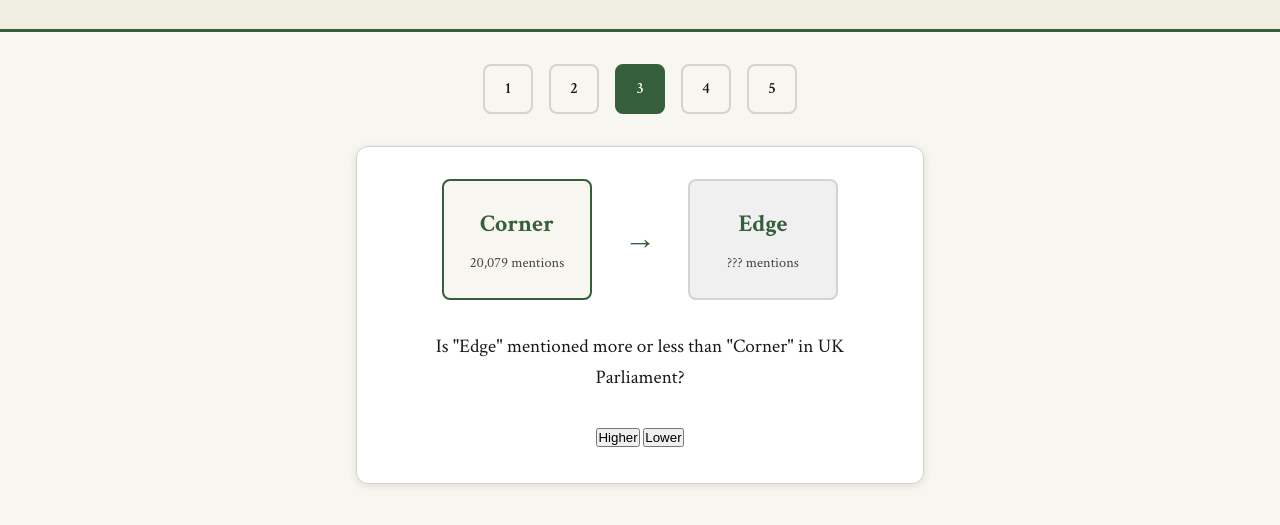
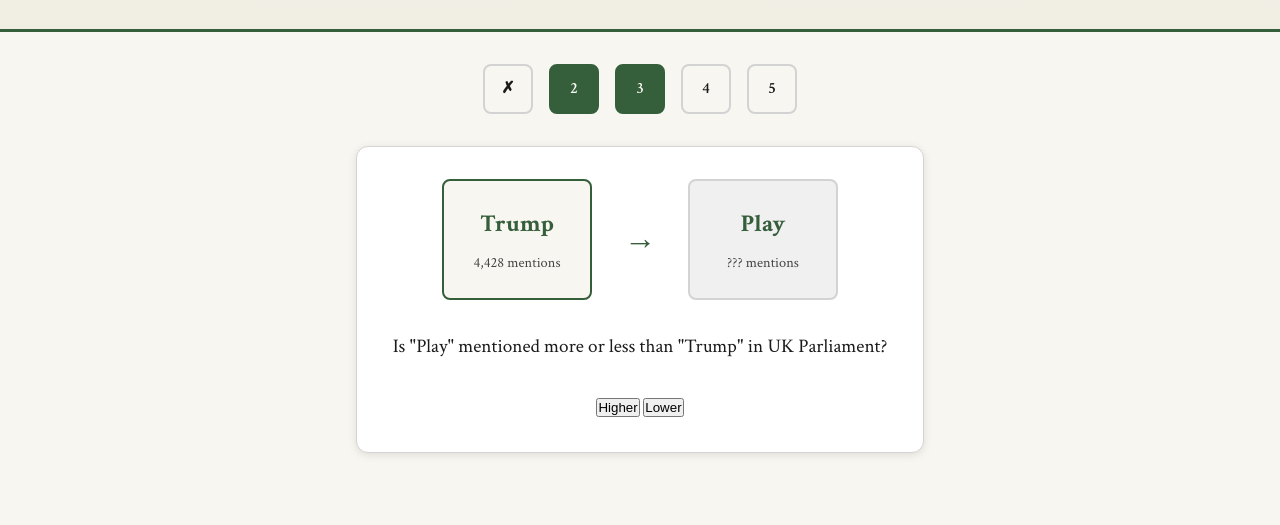
Before and after one commit to Tom-Ascott/hansbard-game, a plain HTML site: page index.html in a window 1280 px wide. Both pictures are taken after a click on the button "Higher". Shown: the part 159-684 px from the top of the page. Drawn offline with Linux system fonts and the light colour scheme.

Commit message:
Add basic JavaScript functionality with button click handlers and 1-second feedback delay

```diff
--- a/index.html
+++ b/index.html
@@ -27,19 +27,19 @@
         <!-- Word Display Chain -->
         <div class="word-chain">
           <div class="word-card">
-            <div class="word-text">Corner</div>
-            <div class="word-count">20,079 mentions</div>
+            <div class="word-text">Suit</div>
+            <div class="word-count">23,606 mentions</div>
           </div>
           <div class="arrow">→</div>
           <div class="word-card unknown">
-            <div class="word-text">Edge</div>
+            <div class="word-text">Trump</div>
             <div class="word-count">??? mentions</div>
           </div>
         </div>
 
         <!-- Question -->
         <div class="question">
-          Is "Edge" mentioned more or less than "Corner" in UK Parliament?
+          Is "Trump" mentioned more or less than "Suit" in UK Parliament?
         </div>
 
         <!-- Choice Buttons -->
--- a/script.js
+++ b/script.js
@@ -1,7 +1,51 @@
 /* =================================
-   HANSBARD GAME - BASIC FUNCTIONALITY
-   Parliamentary word game JavaScript
+   HANSBARD GAME - COMPLETE JAVASCRIPT
+   Parliamentary word game functionality
    ================================= */
+
+/* =================================
+   GAME DATA - CABINET RESHUFFLE THEME
+   Strategic word order for exciting gameplay
+   ================================= */
+
+const cabinetReshuffleTheme = {
+  title: "Cabinet Reshuffle",
+  explanation:
+    "Today's theme connects government cabinet reshuffles with card games! Each word works for both political reorganization and dealing cards.",
+  // Strategic progression: Lower, Higher, Higher, Lower, Higher
+  rounds: [
+    {
+      known: { word: "Suit", count: 23606 },
+      unknown: { word: "Trump", count: 4428 },
+      answer: "lower",
+    },
+    {
+      known: { word: "Trump", count: 4428 },
+      unknown: { word: "Play", count: 143363 },
+      answer: "higher",
+    },
+    {
+      known: { word: "Play", count: 143363 },
+      unknown: { word: "Deal", count: 742672 },
+      answer: "higher",
+    },
+    {
+      known: { word: "Deal", count: 742672 },
+      unknown: { word: "Cut", count: 161421 },
+      answer: "lower",
+    },
+    {
+      known: { word: "Cut", count: 161421 },
+      unknown: { word: "Hand", count: 237551 },
+      answer: "higher",
+    },
+  ],
+};
+
+// Game state tracking
+let currentRound = 0;
+let score = 0;
+let gameComplete = false;
 
 // Wait for page to load before adding event listeners
 document.addEventListener("DOMContentLoaded", function () {
@@ -13,7 +57,6 @@ document.addEventListener("DOMContentLoaded", function () {
 
   /* =================================
        BUTTON CLICK HANDLERS
-       Basic functionality to test interaction
        ================================= */
 
   // Higher button click handler
@@ -29,24 +72,111 @@ document.addEventListener("DOMContentLoaded", function () {
   });
 
   /* =================================
-       GUESS HANDLING FUNCTION
-       Process player's choice and show feedback
+       COMPLETE GAME LOGIC
        ================================= */
   function handleGuess(choice) {
-    // For now, just show an alert with the choice
-    // Later we'll replace this with real game logic
-    alert(
-      `You chose: ${choice.toUpperCase()}\n\nThis is just a test - real game logic coming next!`
-    );
+    // Get current round data
+    const currentRoundData = cabinetReshuffleTheme.rounds[currentRound];
+    const correctAnswer = currentRoundData.answer;
+    const isCorrect = choice === correctAnswer;
 
-    // Disable buttons after choice (temporary)
+    // Update score if correct
+    if (isCorrect) {
+      score++;
+    }
+
+    // Show the result
+    showResult(currentRoundData, choice, isCorrect);
+
+    // Update progress tracker
+    updateProgressTracker(isCorrect);
+
+    // Disable buttons during result display
     higherBtn.disabled = true;
     lowerBtn.disabled = true;
 
-    // Re-enable after 2 seconds for testing
+    // Move to next round after delay
     setTimeout(function () {
-      higherBtn.disabled = false;
-      lowerBtn.disabled = false;
-    }, 2000);
+      currentRound++;
+
+      if (currentRound >= cabinetReshuffleTheme.rounds.length) {
+        // Game complete!
+        showGameComplete();
+      } else {
+        // Next round
+        updateGameDisplay();
+        higherBtn.disabled = false;
+        lowerBtn.disabled = false;
+      }
+    }, 2500);
+  }
+
+  /* =================================
+       DISPLAY UPDATE FUNCTIONS
+       ================================= */
+  function updateGameDisplay() {
+    const roundData = cabinetReshuffleTheme.rounds[currentRound];
+
+    // Update word cards
+    document.querySelector(".word-card:first-child .word-text").textContent =
+      roundData.known.word;
+    document.querySelector(".word-card:first-child .word-count").textContent =
+      formatCount(roundData.known.count) + " mentions";
+    document.querySelector(".word-card.unknown .word-text").textContent =
+      roundData.unknown.word;
+    document.querySelector(".word-card.unknown .word-count").textContent =
+      "??? mentions";
+
+    // Update question
+    document.querySelector(
+      ".question"
+    ).textContent = `Is "${roundData.unknown.word}" mentioned more or less than "${roundData.known.word}" in UK Parliament?`;
+  }
+
+  function showResult(roundData, playerChoice, isCorrect) {
+    // Reveal the unknown word count
+    document.querySelector(".word-card.unknown .word-count").textContent =
+      formatCount(roundData.unknown.count) + " mentions";
+
+    // Show feedback
+    const resultText = isCorrect ? "✓ Correct!" : "✗ Incorrect!";
+    console.log(
+      `${resultText} ${roundData.unknown.word}: ${formatCount(
+        roundData.unknown.count
+      )} mentions (${roundData.answer})`
+    );
+  }
+
+  function updateProgressTracker(wasCorrect) {
+    const roundBoxes = document.querySelectorAll(".round-box");
+    const currentBox = roundBoxes[currentRound];
+
+    // Update current round box
+    currentBox.classList.remove("current");
+    if (wasCorrect) {
+      currentBox.classList.add("correct");
+      currentBox.textContent = "✓";
+    } else {
+      currentBox.classList.add("incorrect");
+      currentBox.textContent = "✗";
+    }
+
+    // Highlight next round if not complete
+    if (currentRound + 1 < roundBoxes.length) {
+      roundBoxes[currentRound + 1].classList.add("current");
+    }
+  }
+
+  function showGameComplete() {
+    alert(
+      `Game Complete!\n\nScore: ${score}/5\n\nTheme: "${cabinetReshuffleTheme.title}"\n${cabinetReshuffleTheme.explanation}`
+    );
+  }
+
+  /* =================================
+       UTILITY FUNCTIONS
+       ================================= */
+  function formatCount(count) {
+    return count.toLocaleString();
   }
 });
```
